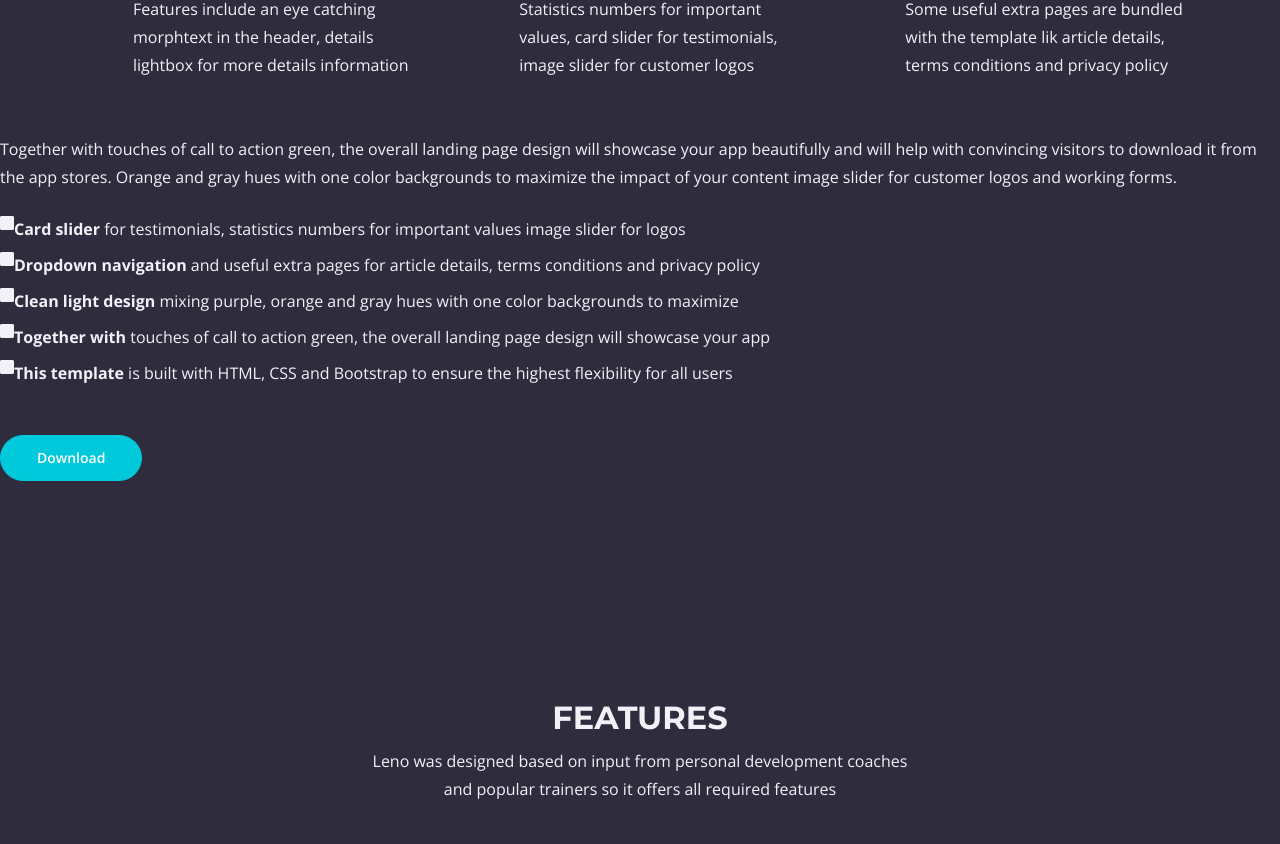
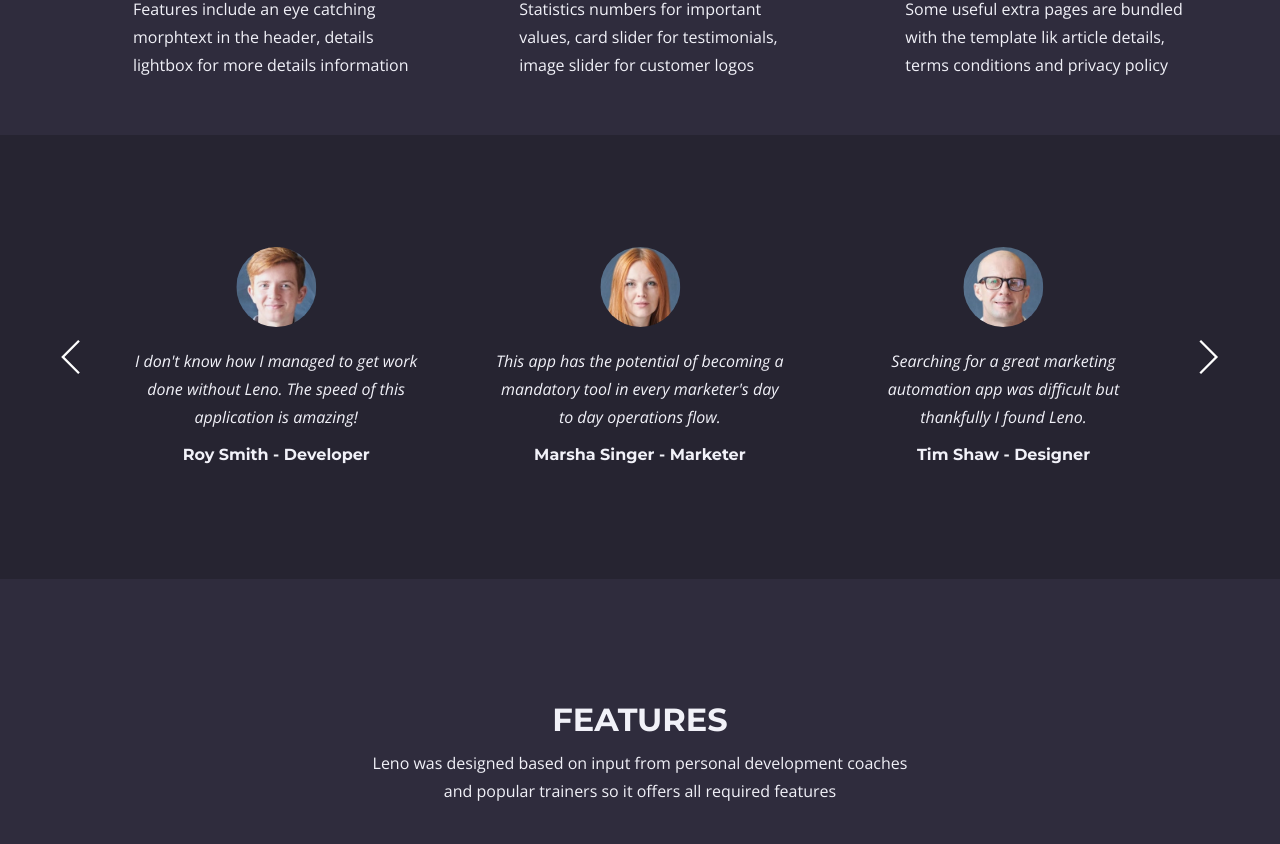
Before and after one commit to xeeija/lbs-build-your-website, a plain HTML site: page index.html in a window 1280 px wide. Shown: the part 1116-1960 px from the top of the page. Drawn offline with nearby package versions, Linux system fonts and the light colour scheme.

Commit message:
testimonials

```diff
--- a/index.html
+++ b/index.html
@@ -176,33 +176,108 @@
     </div> <!-- end of ex-cards-1 -->
     <!-- end of cards -->
 
-</div> <!-- end of text-box -->
-<p class="mb-4">Together with touches of call to action green, the overall landing page design will showcase your app beautifully and will help with convincing visitors to download it from the app stores. Orange and gray hues with one color backgrounds to maximize the impact of your content image slider for customer logos and working forms.</p>
-<ul class="list-unstyled li-space-lg mb-5">
-    <li class="media">
-        <i class="fas fa-square"></i>
-        <div class="media-body"><strong>Card slider</strong> for testimonials, statistics numbers for important values image slider for logos</div>
-    </li>
-    <li class="media">
-        <i class="fas fa-square"></i>
-        <div class="media-body"><strong>Dropdown navigation</strong> and useful extra pages for article details, terms conditions and privacy policy</div>
-    </li>
-    <li class="media">
-        <i class="fas fa-square"></i>
-        <div class="media-body"><strong>Clean light design</strong> mixing purple, orange and gray hues with one color backgrounds to maximize</div>
-    </li>
-    <li class="media">
-        <i class="fas fa-square"></i>
-        <div class="media-body"><strong>Together with</strong> touches of call to action green, the overall landing page design will showcase your app</div>
-    </li>
-    <li class="media">
-        <i class="fas fa-square"></i>
-        <div class="media-body"><strong>This template</strong> is built with HTML, CSS and Bootstrap to ensure the highest flexibility for all users</div>
-    </li>
-</ul>
 
-<a class="btn-solid-reg mb-6" href="index.html">Download</a>
-</div> <!-- end of col -->
+
+ <!-- Testimonials -->
+ <div class="slider-1 bg-dark-blue">
+    <div class="container">
+        <div class="row">
+            <div class="col-lg-12">
+
+                <!-- Card Slider -->
+                <div class="slider-container">
+                    <div class="swiper-container card-slider">
+                        <div class="swiper-wrapper">
+
+                            <!-- Slide -->
+                            <div class="swiper-slide">
+                                <div class="card">
+                                    <img class="card-image" src="images/testimonial-1.jpg" alt="alternative">
+                                    <div class="card-body">
+                                        <p class="testimonial-text">I just finished my trial period and was so amazed with the support and good results that I purchased Leno.</p>
+                                        <p class="testimonial-author">Jude Thorn - Designer</p>
+                                    </div>
+                                </div>
+                            </div> <!-- end of swiper-slide -->
+                            <!-- end of slide -->
+
+                            <!-- Slide -->
+                            <div class="swiper-slide">
+                                <div class="card">
+                                    <img class="card-image" src="images/testimonial-2.jpg" alt="alternative">
+                                    <div class="card-body">
+                                        <p class="testimonial-text">I don't know how I managed to get work done without Leno. The speed of this application is amazing!</p>
+                                        <p class="testimonial-author">Roy Smith - Developer</p>
+                                    </div>
+                                </div>
+                            </div> <!-- end of swiper-slide -->
+                            <!-- end of slide -->
+
+                            <!-- Slide -->
+                            <div class="swiper-slide">
+                                <div class="card">
+                                    <img class="card-image" src="images/testimonial-3.jpg" alt="alternative">
+                                    <div class="card-body">
+                                        <p class="testimonial-text">This app has the potential of becoming a mandatory tool in every marketer's day to day operations flow.</p>
+                                        <p class="testimonial-author">Marsha Singer - Marketer</p>
+                                    </div>
+                                </div>
+                            </div> <!-- end of swiper-slide -->
+                            <!-- end of slide -->
+
+                            <!-- Slide -->
+                            <div class="swiper-slide">
+                                <div class="card">
+                                    <img class="card-image" src="images/testimonial-4.jpg" alt="alternative">
+                                    <div class="card-body">
+                                        <p class="testimonial-text">Searching for a great marketing automation app was difficult but thankfully I found Leno.</p>
+                                        <p class="testimonial-author">Tim Shaw - Designer</p>
+                                    </div>
+                                </div>
+                            </div> <!-- end of swiper-slide -->
+                            <!-- end of slide -->
+
+                            <!-- Slide -->
+                            <div class="swiper-slide">
+                                <div class="card">
+                                    <img class="card-image" src="images/testimonial-5.jpg" alt="alternative">
+                                    <div class="card-body">
+                                        <p class="testimonial-text">Leno's support team is amazing. They've helped me with some issues and I am so grateful for their fast response.</p>
+                                        <p class="testimonial-author">Lindsay Spice - Marketer</p>
+                                    </div>
+                                </div>
+                            </div> <!-- end of swiper-slide -->
+                            <!-- end of slide -->
+
+                            <!-- Slide -->
+                            <div class="swiper-slide">
+                                <div class="card">
+                                    <img class="card-image" src="images/testimonial-6.jpg" alt="alternative">
+                                    <div class="card-body">
+                                        <p class="testimonial-text">Who would have thought that Leno can provide such amazing results in just a few weeks with an easy learning curve.</p>
+                                        <p class="testimonial-author">Ann Blake - Developer</p>
+                                    </div>
+                                </div>
+                            </div> <!-- end of swiper-slide -->
+                            <!-- end of slide -->
+
+                        </div> <!-- end of swiper-wrapper -->
+
+                        <!-- Add Arrows -->
+                        <div class="swiper-button-next"></div>
+                        <div class="swiper-button-prev"></div>
+                        <!-- end of add arrows -->
+
+                    </div> <!-- end of swiper-container -->
+                </div> <!-- end of slider-container -->
+                <!-- end of card slider -->
+
+            </div> <!-- end of col -->
+        </div> <!-- end of row -->
+    </div> <!-- end of container -->
+</div> <!-- end of slider-1 -->
+<!-- end of testimonials -->
+
 
     <!-- Features -->
     <div class="tabs">
```
